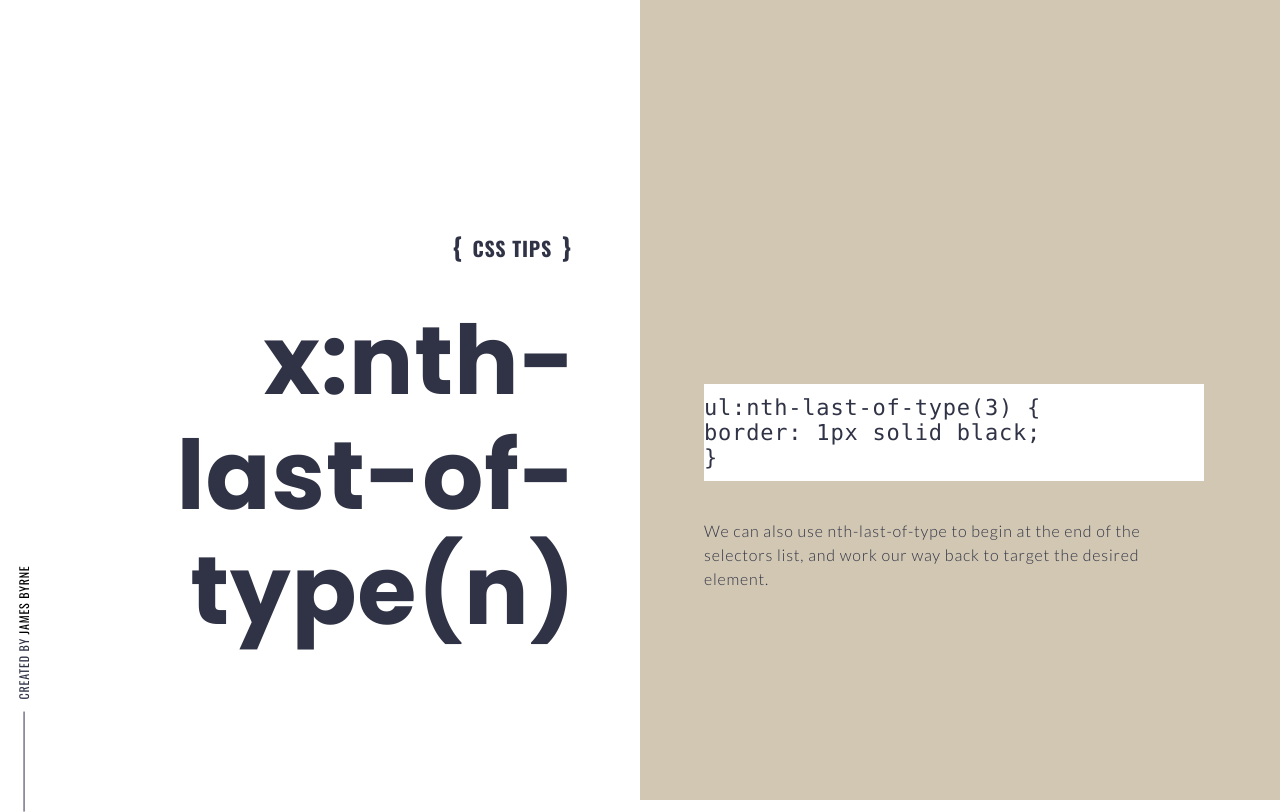
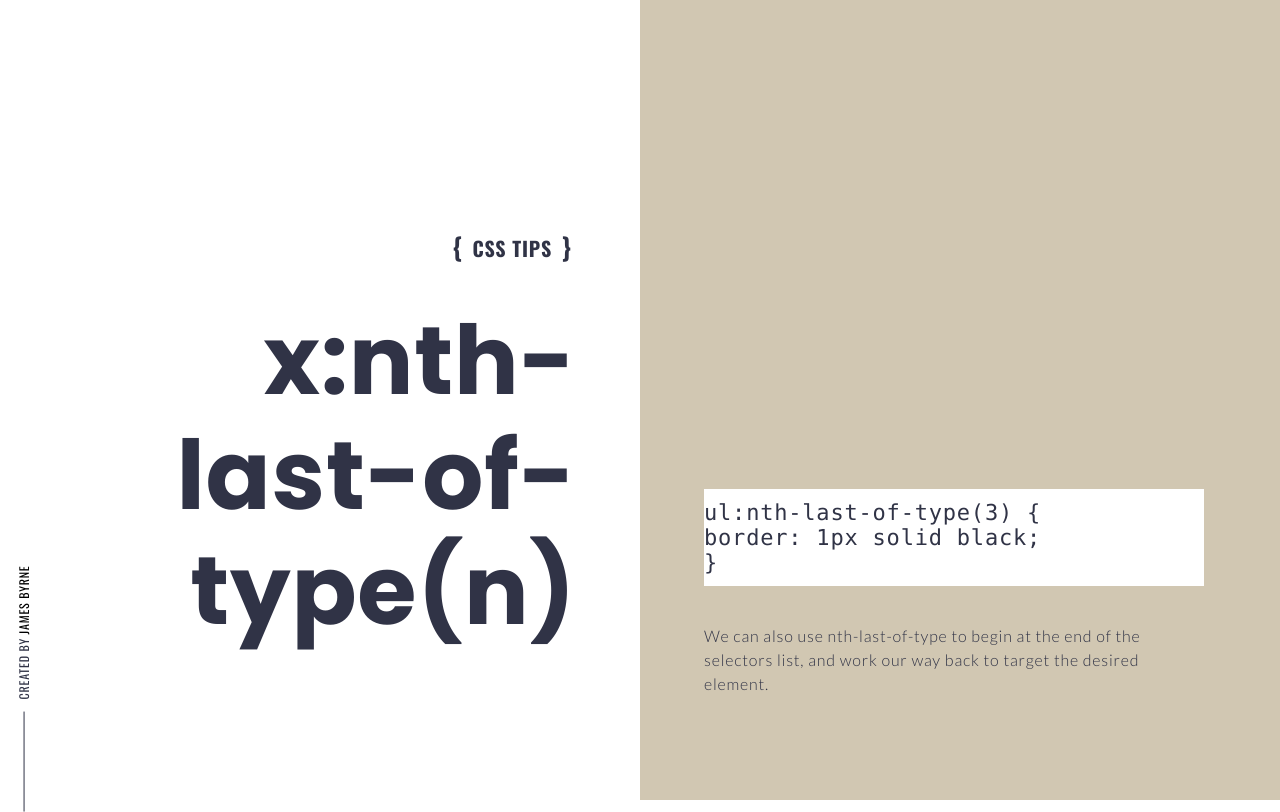
Before and after one commit to jamesbyrne89/New-Tab-Tips, a browser extension: page app/index.html in a window 1280 px wide. Drawn offline with nearby package versions, Linux system fonts and the light colour scheme.

Commit message:
Added overflow to right side

```diff
--- a/app/assets/styles/styles.css
+++ b/app/assets/styles/styles.css
@@ -63,6 +63,7 @@ aside a:hover {
   padding: 4rem;
   flex: 0 0 50vw;
   display: flex;
+  overflow-y: scroll;
 }
 
 .code {
@@ -75,6 +76,11 @@ aside a:hover {
   min-width: 200px;
   margin-top: 15vh;
   padding: 2rem 0;
+}
+
+.wrapper--right {
+  display: flex;
+align-items: center;
 }
 
 .code-block {
@@ -122,7 +128,7 @@ aside a:hover {
 
 
 .tip__example {
-  margin-top: 40vh;
+  margin-top: 50vh;
   max-width: 500px;
 }
 
--- a/app/index.html
+++ b/app/index.html
@@ -19,9 +19,11 @@
 		</div>
 	</section>
 	<section class="tip-right">
-	<div class="wrapper--right">
-		<div id= "js-example" class="tip__example"></div>
-		<div id= "js-description" class="tip__description"></div>
+		<div class="wrapper--right">
+			<div class="inner-wrapper">
+				<div id= "js-example" class="tip__example"></div>
+				<div id= "js-description" class="tip__description"></div>
+			</div>
 		</div>
 	</section>
 	<script src="https://cdn.rawgit.com/google/code-prettify/master/loader/run_prettify.js?lang=css"></script>
--- a/app/temp/assets/styles/styles.css
+++ b/app/temp/assets/styles/styles.css
@@ -81,6 +81,7 @@ aside a:hover {
   display: -webkit-box;
   display: -ms-flexbox;
   display: flex;
+  overflow-y: scroll;
 }
 
 .code {
@@ -93,6 +94,15 @@ aside a:hover {
   min-width: 200px;
   margin-top: 15vh;
   padding: 2rem 0;
+}
+
+.wrapper--right {
+  display: -webkit-box;
+  display: -ms-flexbox;
+  display: flex;
+-webkit-box-align: center;
+    -ms-flex-align: center;
+        align-items: center;
 }
 
 .code-block {
@@ -139,7 +149,7 @@ aside a:hover {
 }
 
 .tip__example {
-  margin-top: 40vh;
+  margin-top: 50vh;
   max-width: 500px;
 }
 
```
